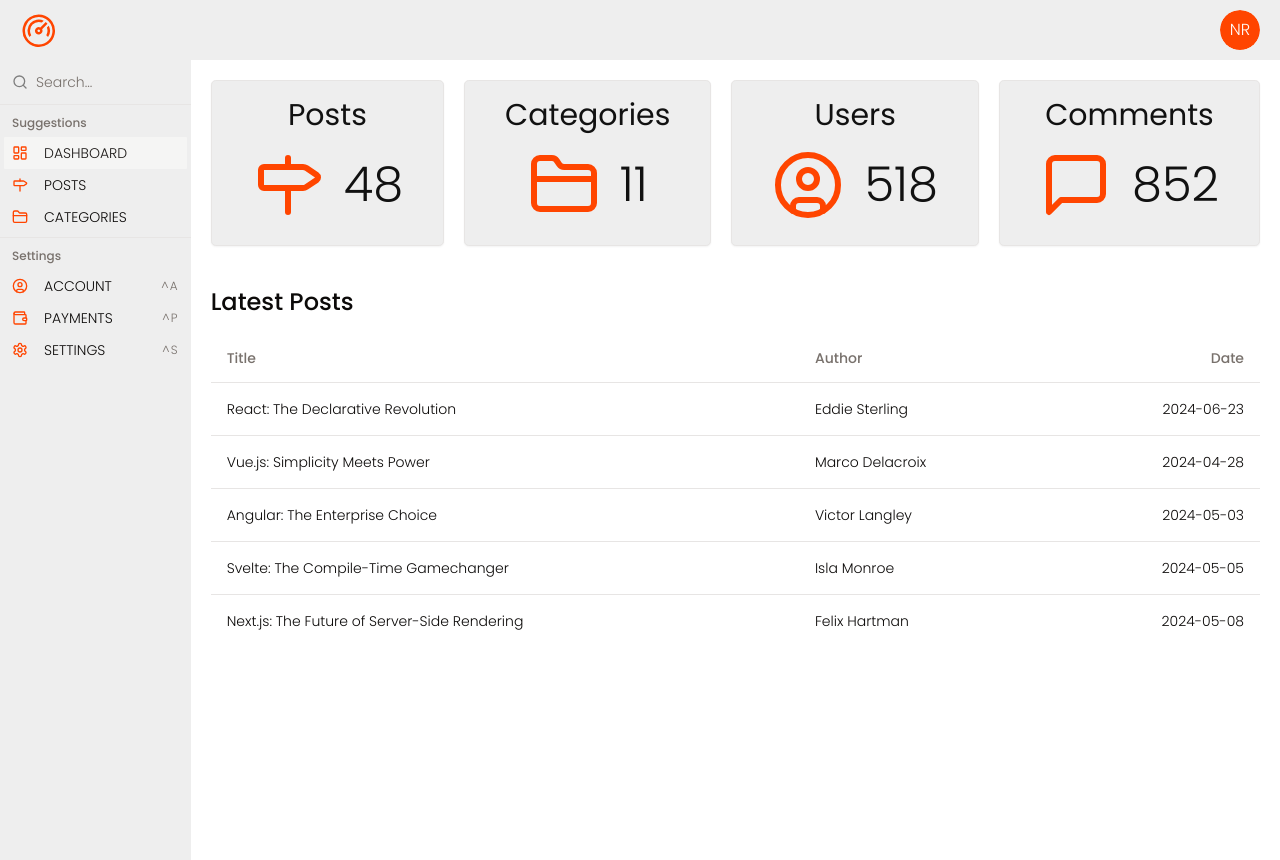
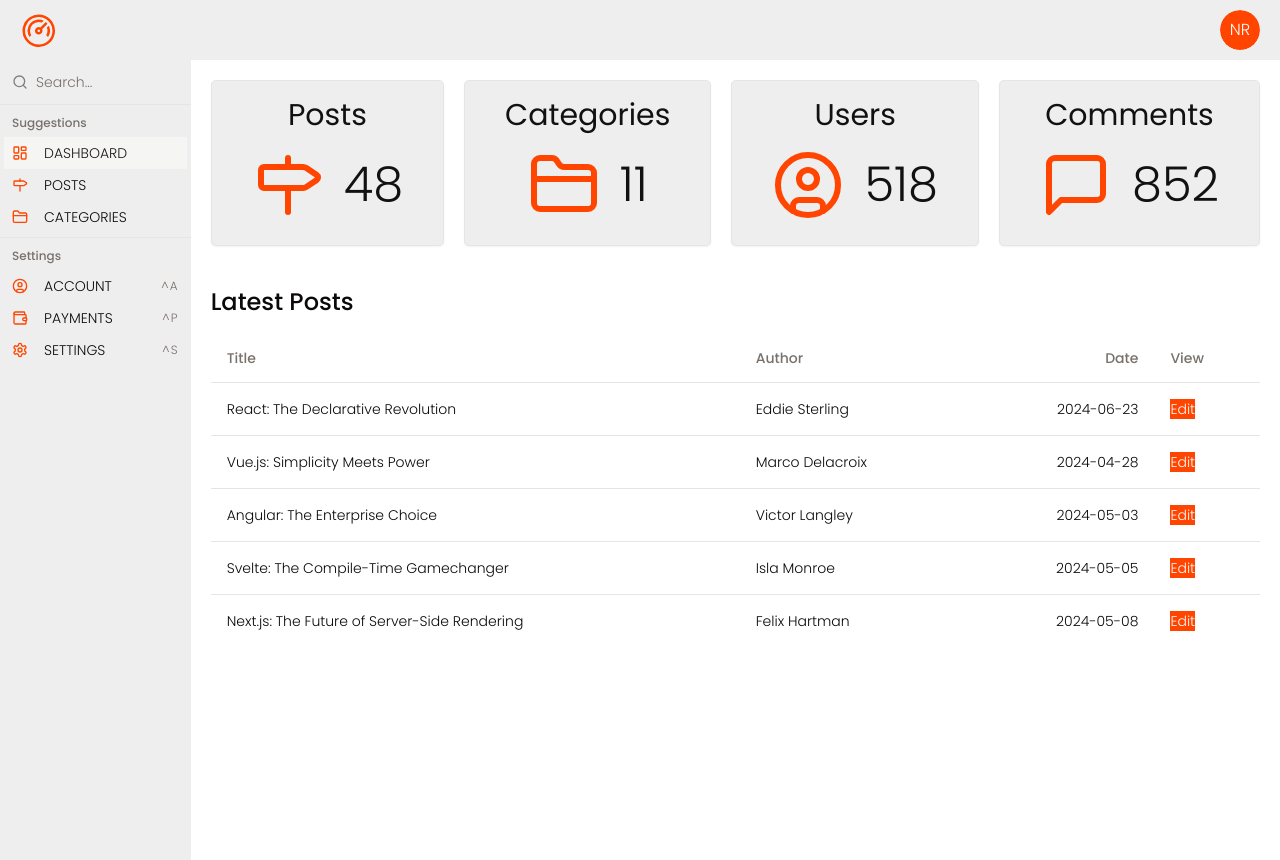
Before and after one commit to Nimira43/Tabularium, a Next.js app: page / in a window 1280 px wide. Built offline with nearby package versions, Linux system fonts and the light colour scheme; a web font is replaced by a local one.

Commit message:
Adding View column which has an Edit button. Created CSS custom transition for hover effect for this button and Avatar.

```diff
--- a/app/globals.css
+++ b/app/globals.css
@@ -77,3 +77,8 @@
 .logo {
   font-family: 'Loved by the King', cursive;
 }
+
+button span span,
+table tbody tr td a button {
+  transition: all 0.5s ease-in-out;
+}
--- a/components/Navbar.tsx
+++ b/components/Navbar.tsx
@@ -13,7 +13,7 @@ const Navbar = () => {
         <DropdownMenuTrigger className='focus:outline-none'>
           <Avatar>
             <AvatarImage src='#' alt='#' />
-            <AvatarFallback className='bg-main text-light'>NR</AvatarFallback>
+            <AvatarFallback className='bg-main hover:bg-dark text-light'>NR</AvatarFallback>
           </Avatar>
         </DropdownMenuTrigger>
         <DropdownMenuContent>
--- a/components/posts/PostsTable.tsx
+++ b/components/posts/PostsTable.tsx
@@ -24,6 +24,7 @@ const PostsTable = ({
             <TableHead>Title</TableHead>
             <TableHead className='hidden md:table-cell'>Author</TableHead>
             <TableHead className='hidden md:table-cell text-right'>Date</TableHead>
+            <TableHead>View</TableHead>
           </TableRow>
         </TableHeader>
         <TableBody>
@@ -40,6 +41,17 @@ const PostsTable = ({
               >
                 { post.date }
               </TableCell>
+              <TableCell>
+                <Link
+                  href={`/posts/edit/${post.id}`}
+                >
+                  <button
+                    className='bg-main hover:bg-dark text-light '
+                  >
+                    Edit
+                  </button>
+                </Link>
+              </TableCell>
             </TableRow>
           ))}
         </TableBody>
```
